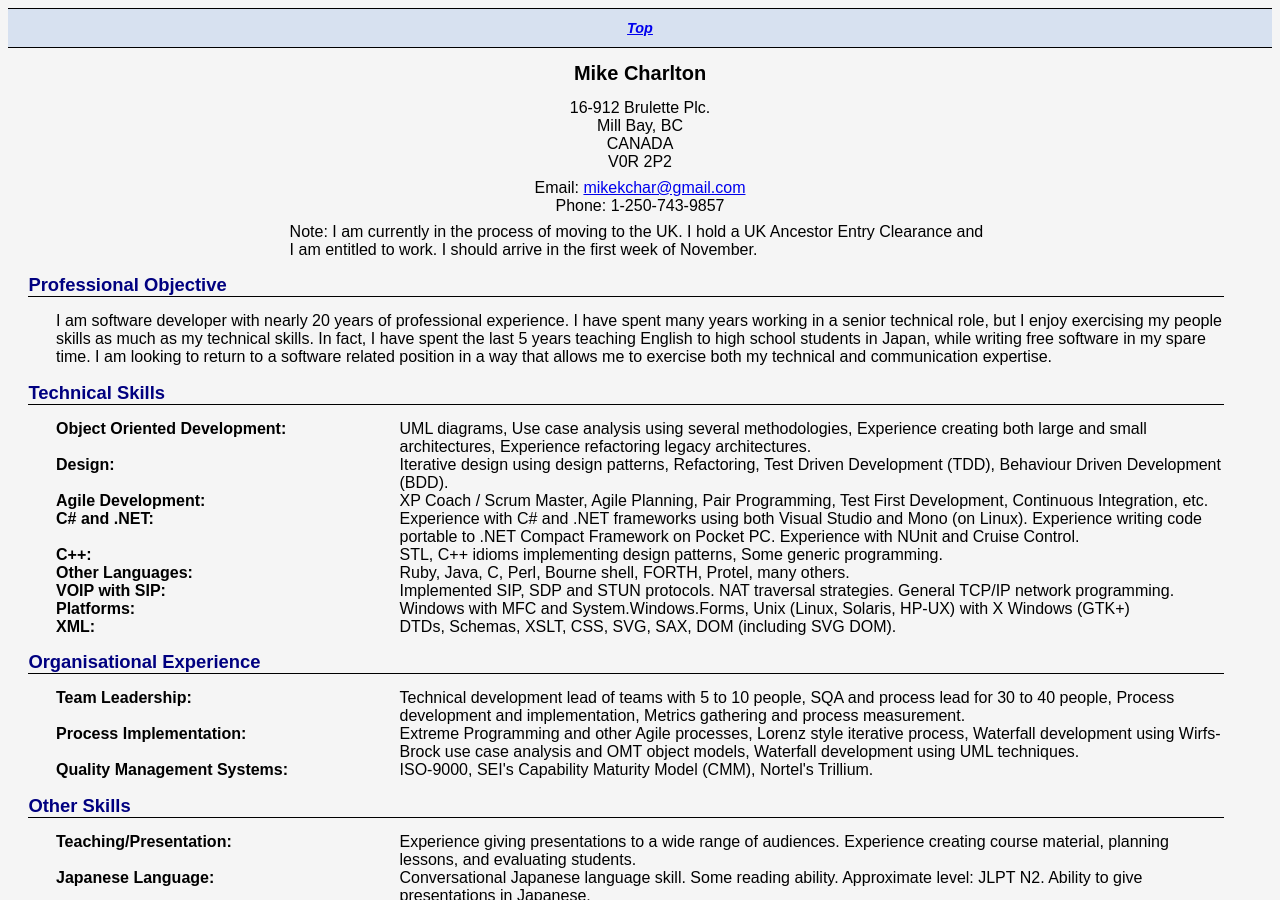
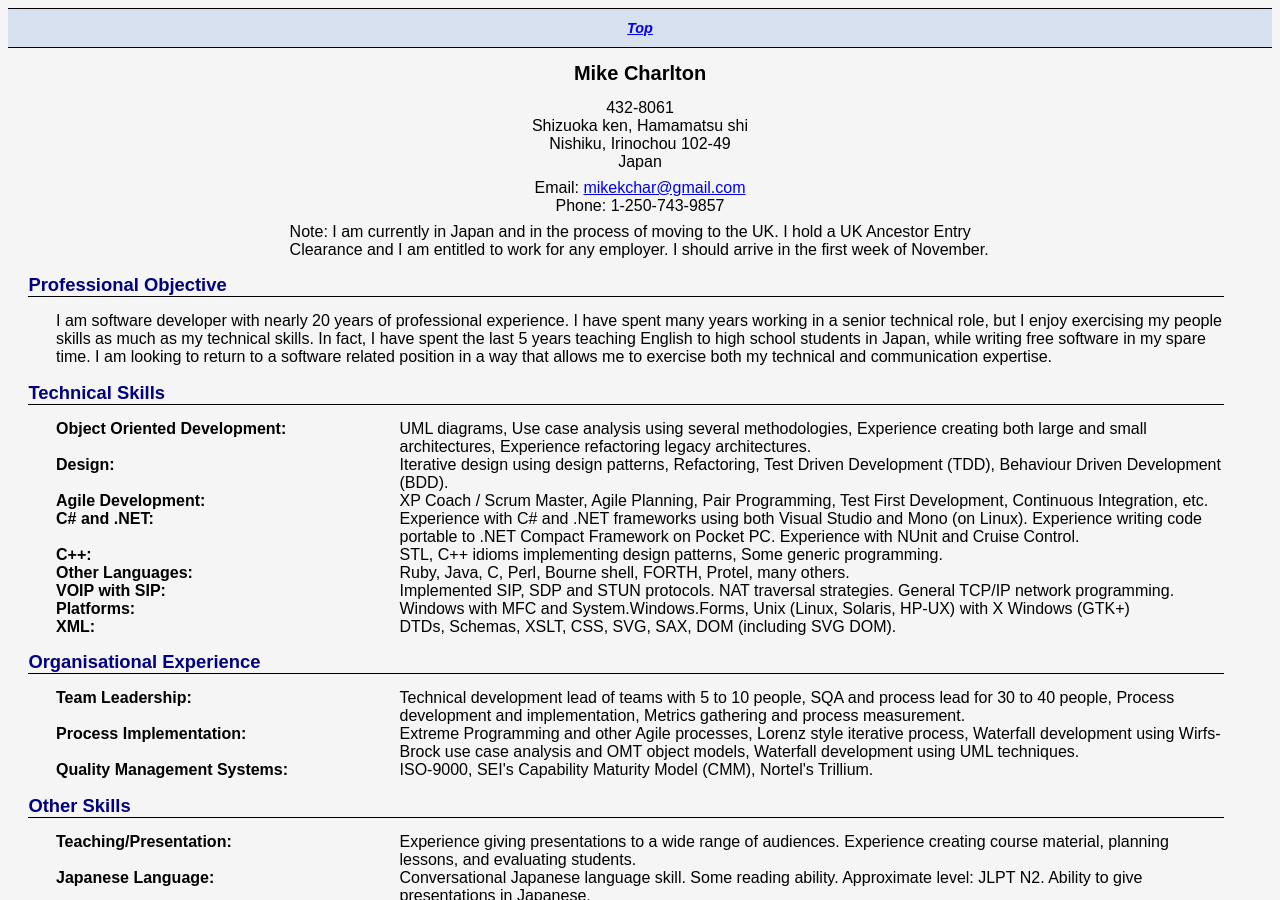
Before and after one commit to mikekchar/portfolio, a Jekyll site: the page built from _posts/2012-04-09-resume.html, in a window 1280 px wide and 900 px high. Built offline with Jekyll 4.4.1, drawn with Linux system fonts in a browser that asks for light colours.

Commit message:
Change to Japanese address

```diff
--- a/_posts/2012-04-09-resume.html
+++ b/_posts/2012-04-09-resume.html
@@ -9,19 +9,19 @@ description: My r&eacute;sum&eacute;/CV
     <div class="personal">
         <h1 class="name">Mike Charlton</h1>
         <p class="address">
-        16-912 Brulette Plc.<br />
-        Mill Bay, BC<br />
-        CANADA<br />
-        V0R 2P2
+        432-8061<br />
+        Shizuoka ken, Hamamatsu shi<br />
+        Nishiku, Irinochou 102-49<br />
+        Japan
         </p>
         <p class="contact">
         Email: <a href="mailto:mikekchar@gmail.com"> mikekchar@gmail.com</a><br />
         Phone: 1-250-743-9857
         </p>
         <p class="note">
-        Note: I am currently in the process of moving to the UK.
+        Note: I am currently in Japan and in the process of moving to the UK.
         I hold a UK Ancestor Entry Clearance and I am entitled to
-        work.  I should arrive in the first week of November.
+        work for any employer.  I should arrive in the first week of November.
         </p>
     </div>
 
--- a/index.html
+++ b/index.html
@@ -6,6 +6,7 @@ description: This is the programming blog/portfolio of Mike Charlton.
 
 <h2>TODO</h2>
 <ul>
+    <li>Fix bug were RSS link is wrong on posts</li>
     <li>Create some organization on the front page</li>
     <li>Add some pictures to make the page more attractive</li>
     <li>Write more content</li>
```
